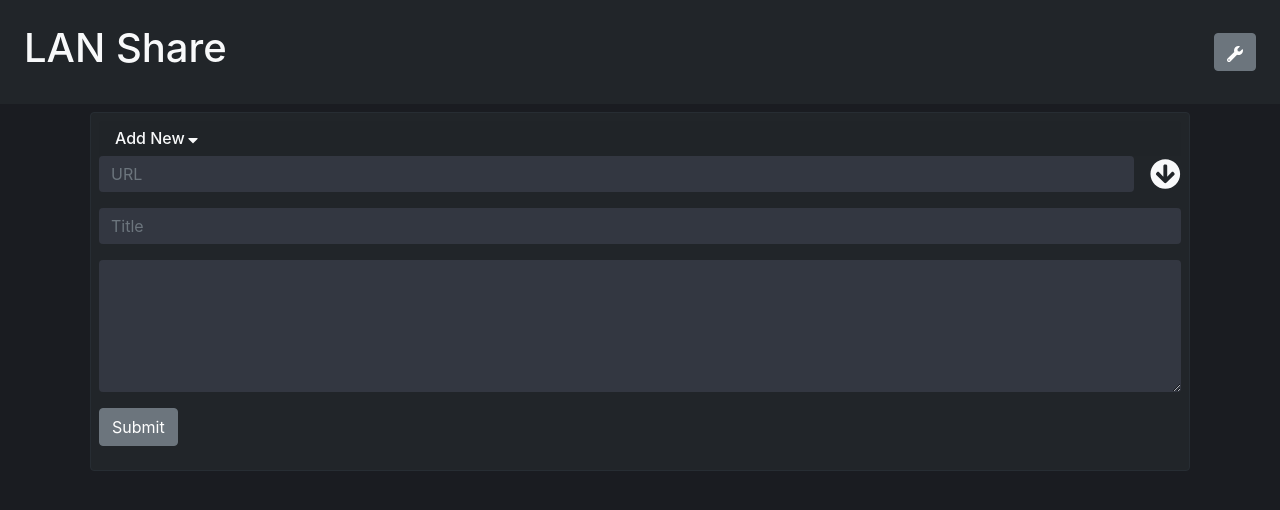
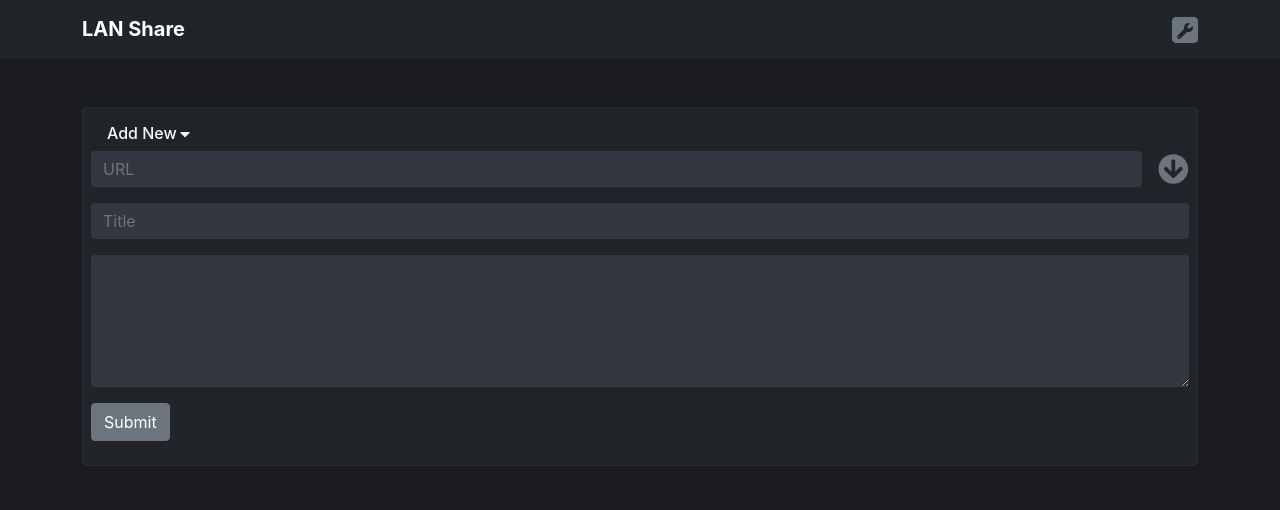
Before and after one commit to colpanick/lan_share, a React (Create React App) app: page / in a window 1280 px wide. Shown: the top 510 px of the page. Built offline with nearby package versions, Linux system fonts and the light colour scheme; no server answers.

Commit message:
Only display trash cans when hovered over a post
Also some minor interface tweaks.

```diff
--- a/src/App.css
+++ b/src/App.css
@@ -40,3 +40,11 @@
 #addpost-header {
     border: black none
 }
+
+.icon {
+    color: darkgray;
+}
+
+.navbar {
+    font-weight: bold;
+}
--- a/src/App.js
+++ b/src/App.js
@@ -3,7 +3,7 @@
 import AddPost from "./components/AddPost";
 import Posts from "./components/Posts";
 import Configuration from "./components/Configuration";
-import {Button, Container, OverlayTrigger, Popover, Stack} from "react-bootstrap";
+import {Button, Container, OverlayTrigger, Popover, Stack, Nav, Navbar} from "react-bootstrap";
 import {FaWrench} from "react-icons/fa";
 
 function App() {
@@ -89,18 +89,19 @@
         )
         const ConfTrigger = () => (
             <OverlayTrigger trigger="click" placement="left" overlay={ConfPopover}>
-                <Button variant="secondary" className="ms-auto"><FaWrench/></Button>
+                <Button variant="secondary" className="ms-auto py-0 px-1 icon" id="settings-button"><FaWrench className="text-dark" /></Button>
             </OverlayTrigger>
         )
 
     return (
+
     <Container fluid className="p-0">
-        <Container fluid className="p-4 text-light bg-dark">
-            <Stack direction="horizontal">
-                <h1>LAN Share</h1>
-                <ConfTrigger className="ms-auto"/>
-            </Stack>
-        </Container>
+        <Navbar bg="dark" variant="dark">
+            <Container>
+                <Navbar.Brand>LAN Share</Navbar.Brand>
+                <Navbar.Text><ConfTrigger className="ms-auto"/></Navbar.Text>
+            </Container>
+        </Navbar>
         <Container>
             <AddPost onAdd={addPost} showAdd={showAdd} toggleShow={toggleShowAddNew} getOGData={getOGDataFromOpengraphIo}/>
             <Posts posts={posts} onDelete={deletePost}/>
--- a/src/components/AddPost.js
+++ b/src/components/AddPost.js
@@ -33,7 +33,7 @@
     }
 
     return (
-        <Card className="p-2 m-2 text-light bg-dark" >
+        <Card className="p-2 mt-5 text-light bg-dark" >
             <h6 className="card-header" id="addpost-header" onClick={toggleShow}>
                 Add New
                 {showAdd ? <FaCaretDown/> : <FaCaretUp/>}
@@ -48,11 +48,13 @@
                                 value={url}
                                 onChange={(e) => setUrl(e.target.value)}
                                 placeholder="URL"
+
                             />
                             <FaArrowCircleDown
                                 onClick={() => autoFillClicked()}
                                 placeholder="Autofill"
                                 size="2em"
+                                className={"text-secondary"}
                             />
 
                         </Stack>
--- a/src/components/Post.js
+++ b/src/components/Post.js
@@ -1,14 +1,22 @@
-import React from 'react';
+import React, {useState} from 'react';
 import {Card} from "react-bootstrap";
 import {FaTrashAlt} from "react-icons/fa";
+import Fade from "react-bootstrap/Fade"
 
 const Post = ({post, onDelete}) => {
+
+    const [showTrash, setShowTrash] = useState(false)
+
     const title = post.title ? post.title : post.url
     return (
-        <Card className="p-3 m-2 text-light bg-dark">
-            <h5 className="card-header p-2 shadow">
+        <Card className="p-3 mt-3 text-light bg-dark" onMouseEnter={() => setShowTrash(true)} onMouseLeave={() => setShowTrash(false)}>
+            <h5 className="card-header p-2 shadow" >
                 <span>{post.url ? <a href={post.url} className="link-secondary" target="_blank" rel="noreferrer">{title}</a> : title}</span>
-                <span><FaTrashAlt onClick={() => onDelete(post.id)} /></span>
+                <span>
+                    <Fade in={showTrash}>
+                        <FaTrashAlt className={"text-secondary p-0 m-0"} onClick={() => onDelete(post.id)} />
+                    </Fade>
+                </span>
             </h5>
             { post.body &&
                 <p className="card-body post-body">
```
